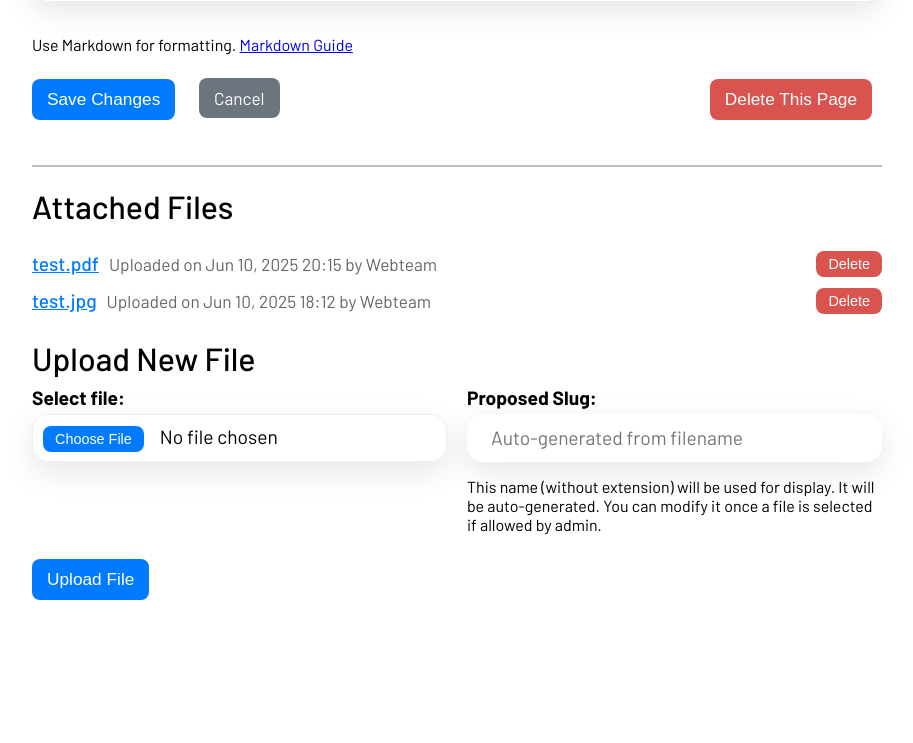
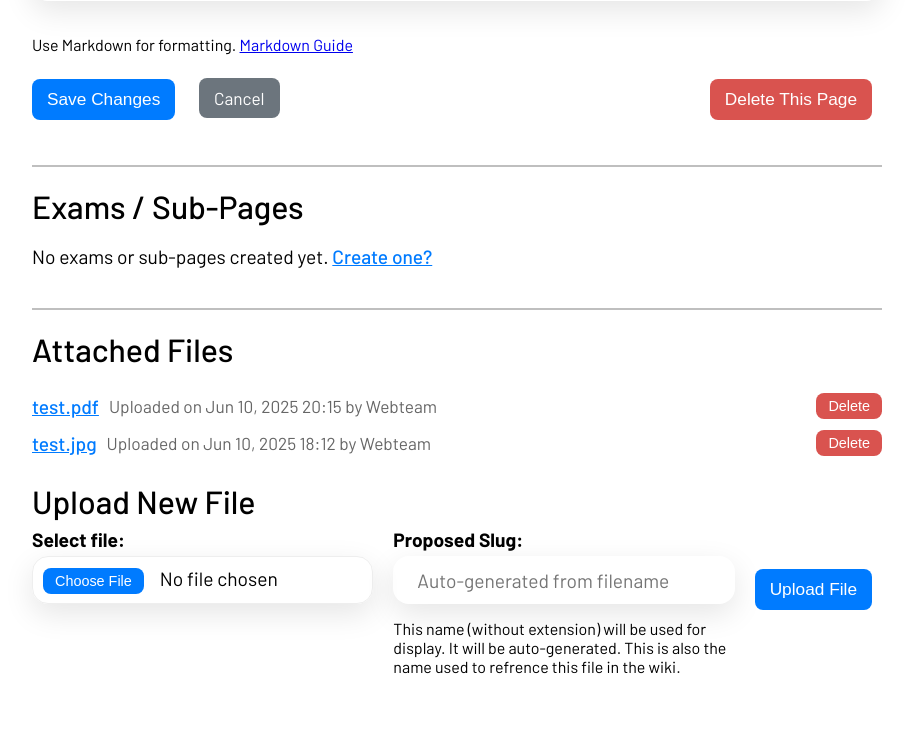
Before and after one commit to MathiMuts/Wiki, a Django app: page /home/edit/ in a window 1280 px wide. Shown: the part 3145-3888 px from the top of the page, without its empty margins (183-1096 px from the left). Before the commit the page ends 3745 px from the top, so only its background shows below. Run offline with Django 5.2, Linux system fonts and the light colour scheme; a user stored in the database is signed in; data comes from the database, SQL or seed files in the repository; both versions use the stored data as it was after the commit.

Commit message:
beetje prullen

```diff
--- a/templates/wiki/modules/wiki_form.html
+++ b/templates/wiki/modules/wiki_form.html
@@ -71,6 +71,46 @@
 
     {% if page %}
     <hr style="margin: 40px 0 20px 0;">
+    {% if exam_subpages %}
+    <div class="wiki-subpages section-card-plain">
+        <h2>Exams</h2>
+        <ul class="file-list">
+            {% for exam in exam_subpages %}
+                <li class="file-item">
+                    {% if exam.pdf_file %}
+                        <a href="{{ exam.pdf_file.url }}" target="_blank" class="file-link">{{ exam.title }}</a>
+                    {% else %}
+                        <div style="font-weight: 500; color: var(--secondary-text-color)">{{ exam.title }}</div>
+                    {% endif %}
+                    <small class="file-meta"> ({{ exam.get_page_type_display }})
+                        - Last updated: {{ exam.updated_at|date:"M d, Y" }}
+                        {% if exam.last_modified_by %}by {{ exam.last_modified_by.username }}{% endif %}
+                    </small>
+
+                    {% if user.is_authenticated %}
+                    <a href="{{ exam.get_absolute_url }}" class="link button-danger-small subpage-edit-btn warn">Edit Exam</a>
+                    {% endif %}
+
+                    {% comment %} INFO: This block allows pdf downloads in edit page mode. This disabled to discurage entering edit mode for anything else than editing. {% endcomment %}
+                    {% comment %} {% if exam.get_download_url %}
+                        <a href="{{ exam.get_download_url }}" class="link button-danger-small subpage-download-btn">Download PDF</a>
+                    {% else %}
+                        <span class="button-disabled-small">PDF Not Ready</span>
+                    {% endif %} {% endcomment %}
+                </li>
+            {% empty %}
+                <li>No exams or sub-pages created yet for this page.</li>
+            {% endfor %}
+        </ul>
+    </div>
+    {% elif user.is_authenticated %}
+    <div class="wiki-subpages section-card-plain">
+        <h2>Exams / Sub-Pages</h2>
+        <p>No exams or sub-pages created yet. <a class="wikilink" href="{% url 'wiki:exam_create' parent_slug=page.slug %}">Create one?</a></p>
+    </div>
+    {% endif %}
+
+    <hr style="margin: 40px 0 20px 0;">
     <div class="wiki-attachments section-card-plain">
         <h2>Attached Files <span id="deleteStatusMessage" style="margin-left: 10px; font-size: 0.6em; font-weight: normal;"></span></h2>
         <ul class="file-list" id="fileListContainer">
@@ -117,9 +157,8 @@
                             </small>
                             <div class="form-field-error" id="fileUploadError_filename_slug" style="display:none;"></div>
                         </div>
+                        <button type="submit" class="edit" id="uploadFileBtn" style="max-height: 4rem; align-self: center; margin-bottom: 30px;">Upload File</button>
                     </div>
-
-                    <button type="submit" class="edit" style="margin-top:10px;" id="uploadFileBtn">Upload File</button>
                 </form>
             </div>
         {% endif %}
--- a/wiki2/forms.py
+++ b/wiki2/forms.py
@@ -58,7 +58,7 @@ class WikiFileForm(forms.ModelForm):
             'filename_slug': 'Proposed Slug'
         }
         help_texts = {
-            'filename_slug': 'This name (without extension) will be used for display. It will be auto-generated. You can modify it once a file is selected if allowed by admin.'
+            'filename_slug': 'This name (without extension) will be used for display. It will be auto-generated. This is also the name used to refrence this file in the wiki.'
         }
 
 class ExamPageForm(forms.ModelForm):
--- a/wiki2/views.py
+++ b/wiki2/views.py
@@ -322,6 +322,7 @@ def page_edit(request, slug):
     page = get_object_or_404(WikiPage, slug=slug)
     page_files = page.files.all().order_by('-uploaded_at')
     upload_form = WikiFileForm()
+    exam_subpages = page.exam_subpages.all().order_by('created_at')
 
     if request.method == 'POST':
         form = WikiPageForm(request.POST, instance=page)
@@ -340,6 +341,7 @@ def page_edit(request, slug):
         'action': 'Edit',
         'page_files': page_files,
         'upload_form': upload_form,
+        'exam_subpages': exam_subpages,
     })
 
 @login_required
```
Also changed, not shown: db.sqlite3, 3 other files.
